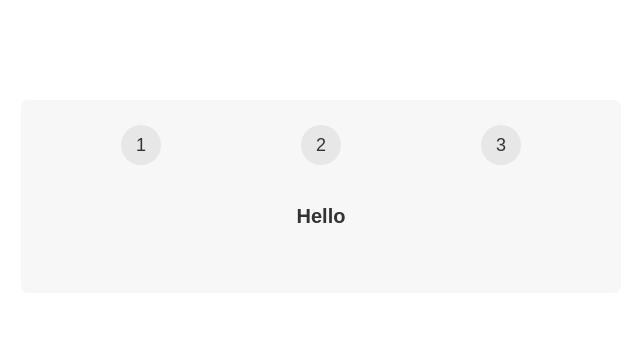
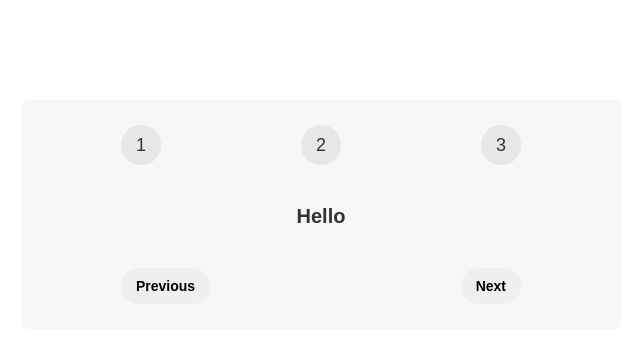
Before and after one commit to vimal336/React-js-projects, a React (Create React App) app in the folder 04-steps/: page / in a window 1280 px wide. Shown: the top 342 px of the page, without its empty margins (319-959 px from the left). Built offline with nearby package versions, Linux system fonts and the light colour scheme.

Commit message:
react steps project

```diff
--- a/04-steps/src/App.js
+++ b/04-steps/src/App.js
@@ -10,7 +10,8 @@ export default function App() {
       <p className="message">Hello</p>
 
       <div className="buttons">
-
+       <button>Previous</button>
+       <button>Next</button>
       </div>
     </div>
   );
```
